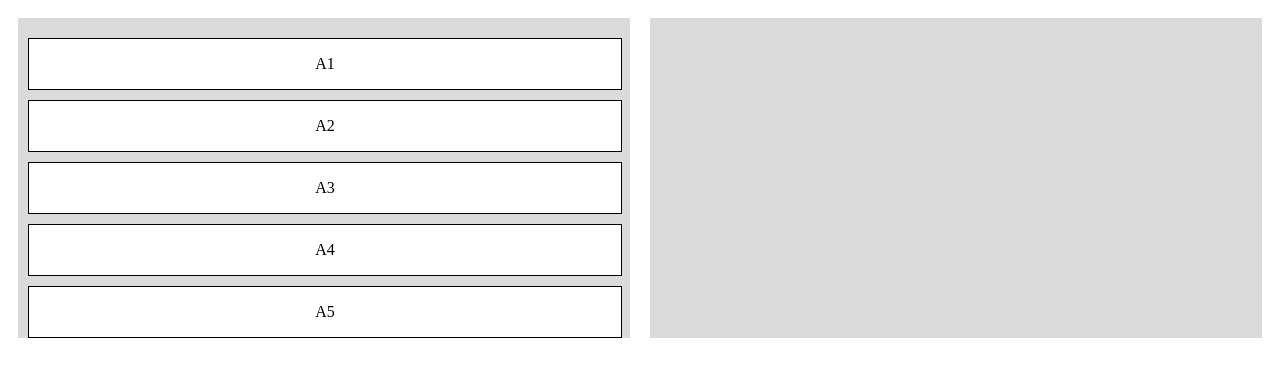
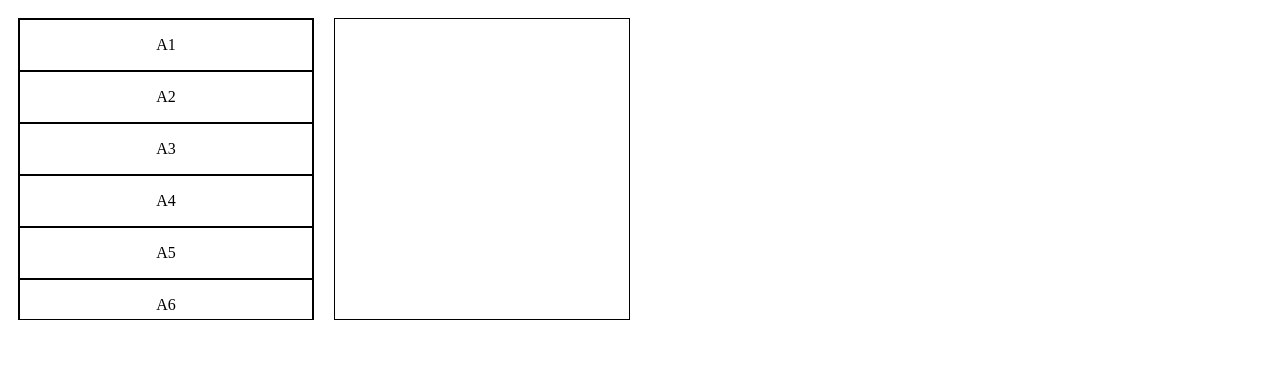
Before and after one commit to Elijah-CS/new-dnd, a React (Create React App) app: page / in a window 1280 px wide. Shown: the top 376 px of the page. Built offline with nearby package versions, Linux system fonts and the light colour scheme.

Commit message:
refactor and added cursor

```diff
--- a/src/App.tsx
+++ b/src/App.tsx
@@ -1,172 +1,14 @@
-import React, {useState, CSSProperties} from 'react';
-import {
-  DndContext,
-  DragOverlay,
-  rectIntersection,
-  KeyboardSensor,
-  PointerSensor,
-  useSensor,
-  useSensors,
-  DragEndEvent,
-  DragOverEvent,
-  DragStartEvent
-} from '@dnd-kit/core';
-import {arrayMove, sortableKeyboardCoordinates} from '@dnd-kit/sortable';
+import React, {useState} from 'react';
 
-import Container from './Container';
-import {Item} from './SortableItem';
-
-const wrapperStyle: CSSProperties = {
-  display: 'flex',
-  flexDirection: 'row',
-};
-
-interface ItemProps {
-    [key: string]: string[]
-}
+import SortableListForm, { ItemProps } from './sortableListForm/SortableListForm';
 
 function App() {
-  const [items, setItems] = useState<ItemProps>({
-    list1: ["A1","A2","A3","A4","A5","A6","A7",],
-    list2: [],
-  });
-  const [activeId, setActiveId] = useState<string | null>(null);
-
-  const sensors = useSensors(
-    useSensor(PointerSensor),
-    useSensor(KeyboardSensor, {
-      coordinateGetter: sortableKeyboardCoordinates,
-    }),
-  );
+  const allItems : string[] = ["A1","A2","A3","A4","A5","A6","A7"]
 
   return (
-    <div style={wrapperStyle}>
-      <DndContext
-        sensors={sensors}
-        collisionDetection={rectIntersection}
-        onDragStart={handleDragStart}
-        onDragOver={handleDragOver}
-        onDragEnd={handleDragEnd}
-      >
-        <Container id="list1" items={items.list1} />
-        <Container id="list2" items={items.list2} />
-        <DragOverlay>{activeId ? <Item id={activeId} /> : null}</DragOverlay>
-      </DndContext>
-    </div>
-  );
+    <SortableListForm allItems={allItems} />
+  )
 
-  function findContainer(id: string) {
-    if (id in items) {
-      return id;
-    }
-
-    return Object.keys(items).find((key) => items[key].includes(id));
-  }
-
-  function handleDragStart(event: DragStartEvent) {
-    const {active} = event;
-    const {id} = active;
-
-    setActiveId(id.toString());
-  }
-
-  function handleDragOver(event: DragOverEvent) {
-    const {active, over} = event;
-
-    if (!active || !over) {
-      return
-    }
-
-    const id = active.id;
-    const overId: string = over.id.toString();
-
-    // Find the containers
-    const activeContainer = findContainer(id.toString());
-    const overContainer = findContainer(overId);
-
-    if (
-      !activeContainer ||
-      !overContainer ||
-      activeContainer === overContainer
-    ) {
-      return;
-    }
-
-    setItems((prev) => {
-      const activeItems = prev[activeContainer];
-      const overItems = prev[overContainer];
-
-      // Find the indexes for the items
-      const activeIndex = activeItems.indexOf(id.toString());
-      const overIndex = overItems.indexOf(overId);
-
-      let newIndex;
-      if (overId in prev) {
-        // We're at the root droppable of a container
-        newIndex = overItems.length + 1;
-      } else {
-        // const isBelowLastItem =
-        //   over &&
-        //   overIndex === overItems.length - 1 &&
-        //   draggingRect?.offsetTop > over.rect.offsetTop + over.rect.height;
-
-        // const modifier = isBelowLastItem ? 1 : 0;
-
-        // newIndex = overIndex >= 0 ? overIndex + modifier : overItems.length + 1;
-        newIndex = overIndex >= 0 ? overIndex : overItems.length + 1;
-      }
-
-      return {
-        ...prev,
-        [activeContainer]: [
-          ...prev[activeContainer].filter((item) => item !== active.id),
-        ],
-        [overContainer]: [
-          ...prev[overContainer].slice(0, newIndex),
-          items[activeContainer][activeIndex],
-          ...prev[overContainer].slice(newIndex, prev[overContainer].length),
-        ],
-      };
-    });
-  }
-
-  function handleDragEnd(event: DragEndEvent) {
-    const {active, over} = event;
-
-    if (!active || !over) {
-      return
-    }
-
-    const id = active.id;
-    const overId: string = over.id.toString();
-
-    const activeContainer = findContainer(id.toString());
-    const overContainer = findContainer(overId);
-
-    if (
-      !activeContainer ||
-      !overContainer ||
-      activeContainer !== overContainer
-    ) {
-      return;
-    }
-
-    const activeIndex = items[activeContainer].indexOf(active.id.toString());
-    const overIndex = items[overContainer].indexOf(overId);
-
-    if (activeIndex !== overIndex) {
-      setItems((items) => ({
-        ...items,
-        [overContainer]: arrayMove(
-          items[overContainer],
-          activeIndex,
-          overIndex,
-        ),
-      }));
-    }
-
-    setActiveId(null);
-  }
 }
 
 export default App;
--- a/src/Container.tsx
+++ b/src/sortableListForm/Container.tsx
@@ -8,11 +8,13 @@ import {
 import SortableItem from "./SortableItem";
 
 const containerStyle = {
-  background: "#dadada",
-  padding: 10,
+  // background: "#dadada",
+  background: "white",
+  // padding: 10,
   margin: 10,
   flex: 1,
   height: "300px",
+  border: "1px solid black",
   overflow: "auto"
 };
 
--- a/src/SortableItem.tsx
+++ b/src/sortableListForm/SortableItem.tsx
@@ -3,23 +3,23 @@ import { useSortable } from "@dnd-kit/sortable";
 import { CSS } from "@dnd-kit/utilities";
 
 interface ItemProps {
-  id : string,
-  opacity?: string
+  id : string;
+  isDragging?: boolean;
+  isOverlay?: boolean;
 }
 
 export function Item(props: ItemProps) {
-  const { id, opacity="1" } = props;
+  const { id, isDragging=false, isOverlay=false } = props;
 
   const style = {
-    width: "100%",
     height: 50,
     display: "flex",
     alignItems: "center",
     justifyContent: "center",
     border: "1px solid black",
-    margin: "10px 0",
     background: "white",
-    opacity: opacity
+    opacity: (isDragging && !isOverlay) ? "0" : "1",
+    cursor: props.isOverlay ? "grabbing" : "grab"
   };
 
   return <div style={style}>{id}</div>;
@@ -44,11 +44,12 @@ export default function SortableItem(props: SortableProps) {
     transition
   };
 
-  const opacity = isDragging ? "0" : "1"
+  // const opacity = isDragging ? "0" : "1"
+
 
   return (
     <div ref={setNodeRef} style={style} {...attributes} {...listeners}>
-      <Item id={props.id} opacity={opacity} />
+      <Item id={props.id} isDragging={isDragging} isOverlay={false} />
     </div>
   );
 }
--- /dev/null
+++ b/src/sortableListForm/SortableListForm.tsx
@@ -0,0 +1,177 @@
+import React, {useState, CSSProperties} from 'react';
+import {
+  DndContext,
+  DragOverlay,
+  rectIntersection,
+  KeyboardSensor,
+  PointerSensor,
+  useSensor,
+  useSensors,
+  DragEndEvent,
+  DragOverEvent,
+  DragStartEvent
+} from '@dnd-kit/core';
+import {arrayMove, sortableKeyboardCoordinates} from '@dnd-kit/sortable';
+
+import Container from './Container';
+import {Item} from './SortableItem';
+
+const wrapperStyle: CSSProperties = {
+  display: 'flex',
+  flexDirection: 'row',
+  width: "50%"
+};
+
+export interface ItemProps {
+    [key: string]: string[]
+}
+
+interface SortableListFormProps {
+  allItems: string[];
+}
+
+function SortableListForm({allItems} : SortableListFormProps) {
+  const [items, setItems] = useState<ItemProps>({
+    options: allItems,
+    chosen: [],
+  });
+  const [activeId, setActiveId] = useState<string | null>(null);
+
+  const sensors = useSensors(
+    useSensor(PointerSensor),
+    useSensor(KeyboardSensor, {
+      coordinateGetter: sortableKeyboardCoordinates,
+    }),
+  );
+
+  return (
+    <div style={wrapperStyle}>
+      <DndContext
+        sensors={sensors}
+        collisionDetection={rectIntersection}
+        onDragStart={handleDragStart}
+        onDragOver={handleDragOver}
+        onDragEnd={handleDragEnd}
+      >
+        <Container id="options" items={items.options} />
+        <Container id="chosen" items={items.chosen} />
+        <DragOverlay>{activeId ? <Item isOverlay={true} isDragging={true} id={activeId} /> : null}</DragOverlay>
+      </DndContext>
+    </div>
+  );
+
+  function findContainer(id: string) {
+    if (id in items) {
+      return id;
+    }
+
+    return Object.keys(items).find((key) => items[key].includes(id));
+  }
+
+  function handleDragStart(event: DragStartEvent) {
+    const {active} = event;
+    const {id} = active;
+
+    setActiveId(id.toString());
+  }
+
+  function handleDragOver(event: DragOverEvent) {
+    const {active, over} = event;
+
+    if (!active || !over) {
+      return
+    }
+
+    const id = active.id;
+    const overId: string = over.id.toString();
+
+    // Find the containers
+    const activeContainer = findContainer(id.toString());
+    const overContainer = findContainer(overId);
+
+    if (
+      !activeContainer ||
+      !overContainer ||
+      activeContainer === overContainer
+    ) {
+      return;
+    }
+
+    setItems((prev) => {
+      const activeItems = prev[activeContainer];
+      const overItems = prev[overContainer];
+
+      // Find the indexes for the items
+      const activeIndex = activeItems.indexOf(id.toString());
+      const overIndex = overItems.indexOf(overId);
+
+      let newIndex;
+      if (overId in prev) {
+        // We're at the root droppable of a container
+        newIndex = overItems.length + 1;
+      } else {
+        // const isBelowLastItem =
+        //   over &&
+        //   overIndex === overItems.length - 1 &&
+        //   draggingRect?.offsetTop > over.rect.offsetTop + over.rect.height;
+
+        // const modifier = isBelowLastItem ? 1 : 0;
+
+        // newIndex = overIndex >= 0 ? overIndex + modifier : overItems.length + 1;
+        newIndex = overIndex >= 0 ? overIndex : overItems.length + 1;
+      }
+
+      return {
+        ...prev,
+        [activeContainer]: [
+          ...prev[activeContainer].filter((item) => item !== active.id),
+        ],
+        [overContainer]: [
+          ...prev[overContainer].slice(0, newIndex),
+          items[activeContainer][activeIndex],
+          ...prev[overContainer].slice(newIndex, prev[overContainer].length),
+        ],
+      };
+    });
+  }
+
+  function handleDragEnd(event: DragEndEvent) {
+    const {active, over} = event;
+
+    if (!active || !over) {
+      return
+    }
+
+    const id = active.id;
+    const overId: string = over.id.toString();
+
+    const activeContainer = findContainer(id.toString());
+    const overContainer = findContainer(overId);
+
+    if (
+      !activeContainer ||
+      !overContainer ||
+      activeContainer !== overContainer
+    ) {
+      return;
+    }
+
+    const activeIndex = items[activeContainer].indexOf(active.id.toString());
+    const overIndex = items[overContainer].indexOf(overId);
+
+    if (activeIndex !== overIndex) {
+      setItems((items) => ({
+        ...items,
+        [overContainer]: arrayMove(
+          items[overContainer],
+          activeIndex,
+          overIndex,
+        ),
+      }));
+    }
+
+    setActiveId(null);
+  }
+}
+
+export default SortableListForm;
```
Also changed, not shown: public/manifest.json (added).
